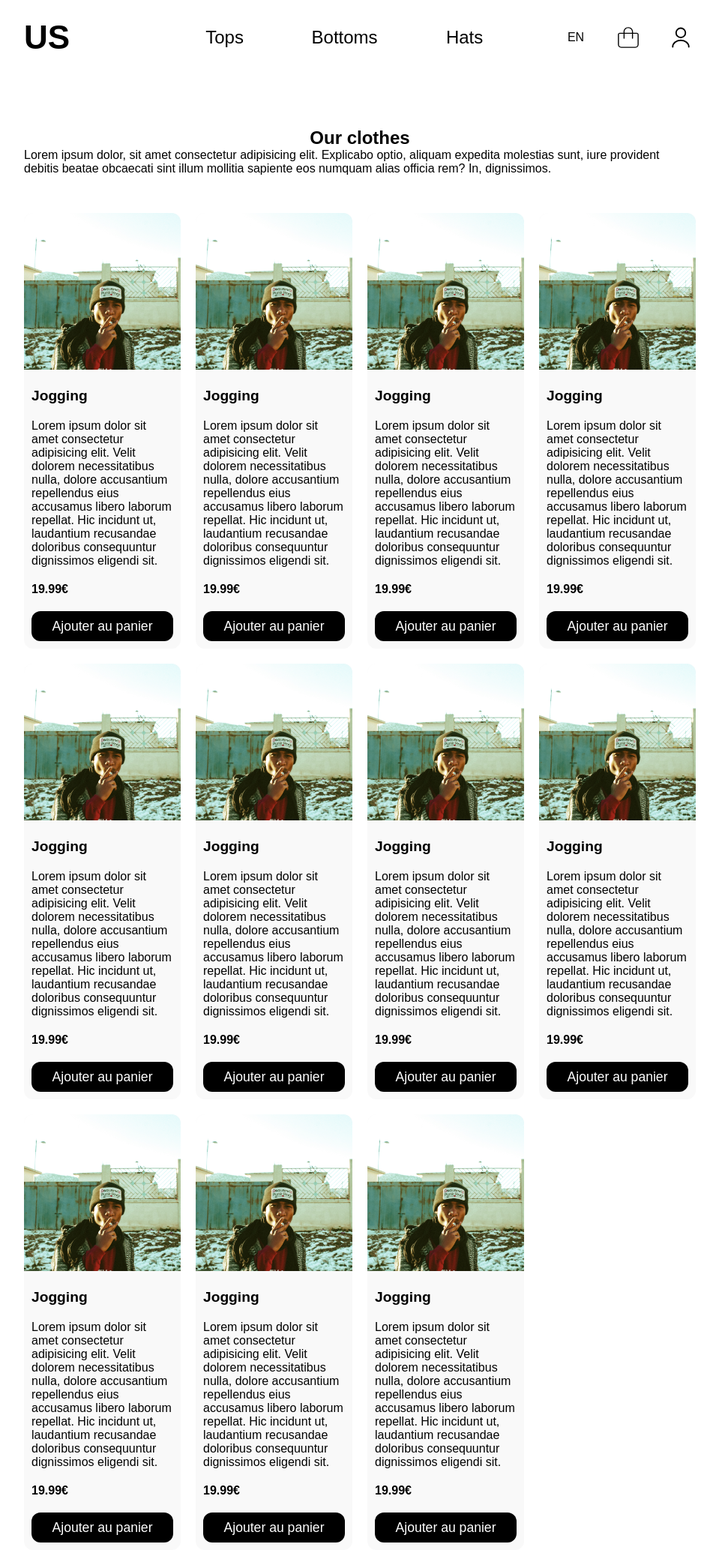
After one commit to ethannicolle/projet-philiance, a PHP site: page /produits.html in a window 1280 px wide. The commit adds this page. Shown: the whole page at 75% size, without its empty margins (160-1119 px from the left). Run offline with PHP 8.4, Linux system fonts and the light colour scheme.

Commit message:
More changes

```diff
--- /dev/null
+++ b/produits.html
@@ -0,0 +1,196 @@
+<!DOCTYPE html>
+<html>
+
+<head>
+    <meta charset="UTF-8">
+    <meta name="viewport" content="width=device-width, initial-scale=1.0">
+    <title>US Streetwear</title>
+    <link rel="stylesheet" href="style.css">
+</head>
+
+<body>
+
+    <header>
+        <nav>
+            <div class="top-nav-container">
+                <div class="logo">
+                    <h2>US</h2>
+                </div>
+                <div class="hamburger-container">
+                    <div class="hamburger"></div>
+                </div>
+            </div>
+            <div class="menu">
+                <ul class="menu-list">
+                    <li class="list-items" id="translate" data-type="haut" onclick="location.href='/produits.html?type=haut'"></li>
+                    <li class="list-items" id="translate" data-type="bas" onclick="location.href='/produits.html?type=bas'"></li>
+                    <li class="list-items" id="translate" data-type="chapeau" onclick="location.href='/produits.html?type=chapeau'"></li>
+                </ul>
+            </div>
+            <div class="right-menu">
+                <ul class="menu-list">
+                    <li class="list-items toggle-menu">
+                        <span class="lang" id="translate" data-type="lang"></span>
+                        <ul class="sub-menu lang-selector">
+                            <li class="sub-items french">Français</li>
+                            <li class="sub-items english">English</li>
+                        </ul>
+                    </li>
+                    <li class="list-items">
+                        <svg width="30px" height="30px" viewBox="0 0 32 32" version="1.1"
+                            xmlns="http://www.w3.org/2000/svg">
+                            <path
+                                d="M28 9.25h-5.25v-1.117c0.004-0.087 0.006-0.189 0.006-0.292 0-3.643-2.953-6.596-6.596-6.596-0.082 0-0.164 0.002-0.246 0.004l0.012-0c-0.035-0.001-0.076-0.001-0.117-0.001-3.627 0-6.568 2.941-6.568 6.568 0 0.114 0.003 0.226 0.009 0.338l-0.001-0.016v1.111h-5.25c-1.518 0.002-2.748 1.232-2.75 2.75v14c0.003 2.622 2.128 4.747 4.75 4.75h20c2.622-0.003 4.747-2.128 4.75-4.75v-14c-0.002-1.518-1.232-2.748-2.75-2.75h-0zM10.75 8.133c-0.007-0.096-0.010-0.208-0.010-0.322 0-2.797 2.267-5.064 5.064-5.064 0.047 0 0.095 0.001 0.142 0.002l-0.007-0c0.066-0.003 0.143-0.005 0.22-0.005 2.816 0 5.1 2.283 5.1 5.1 0 0.104-0.003 0.207-0.009 0.309l0.001-0.014v1.111h-10.5zM29.25 26c-0.001 1.794-1.456 3.249-3.25 3.25h-20c-1.794-0.002-3.248-1.456-3.25-3.25v-14c0.001-0.69 0.56-1.249 1.25-1.25h5.25v6.25c0 0.414 0.336 0.75 0.75 0.75s0.75-0.336 0.75-0.75v0-6.25h10.5v6.25c0 0.414 0.336 0.75 0.75 0.75s0.75-0.336 0.75-0.75v0-6.25h5.25c0.69 0.001 1.249 0.56 1.25 1.25v0z">
+                            </path>
+                        </svg>
+                    </li>
+                    <li class="list-items">
+                        <svg width="30px" height="30px" viewBox="0 0 24 24" fill="none"
+                            xmlns="http://www.w3.org/2000/svg">
+                            <path
+                                d="M12 12C14.7614 12 17 9.76142 17 7C17 4.23858 14.7614 2 12 2C9.23858 2 7 4.23858 7 7C7 9.76142 9.23858 12 12 12Z"
+                                stroke-width="1.5" stroke-linecap="round" stroke-linejoin="round" />
+                            <path
+                                d="M20.5899 22C20.5899 18.13 16.7399 15 11.9999 15C7.25991 15 3.40991 18.13 3.40991 22"
+                                stroke-width="1.5" stroke-linecap="round" stroke-linejoin="round" />
+                        </svg>
+                    </li>
+                </ul>
+            </div>
+        </nav>
+    </header>
+
+    <main>
+        <section class="products">
+            <h1 id="translate" data-type="vetements">Nos vêtements</h1>
+            <p>Lorem ipsum dolor, sit amet consectetur adipisicing elit. Explicabo optio, aliquam expedita molestias sunt, iure provident debitis beatae obcaecati sint illum mollitia sapiente eos numquam alias officia rem? In, dignissimos.</p>
+            <div class="product-card-container">
+                <div class="product-card">
+                    <div class="product-img">
+                        <img src="./assets/img/product.jpg" alt="">
+                    </div>
+                    <div class="product-card-bottom">
+                        <span class="name">Jogging</span>
+                        <p class="description">Lorem ipsum dolor sit amet consectetur adipisicing elit. Velit dolorem necessitatibus nulla, dolore accusantium repellendus eius accusamus libero laborum repellat. Hic incidunt ut, laudantium recusandae doloribus consequuntur dignissimos eligendi sit.</p>
+                        <span class="price">19.99€</span>
+                        <a href="#" class="add-to-cart">Ajouter au panier</a>
+                    </div>
+                </div>
+                <div class="product-card">
+                    <div class="product-img">
+                        <img src="./assets/img/product.jpg" alt="">
+                    </div>
+                    <div class="product-card-bottom">
+                        <span class="name">Jogging</span>
+                        <p class="description">Lorem ipsum dolor sit amet consectetur adipisicing elit. Velit dolorem necessitatibus nulla, dolore accusantium repellendus eius accusamus libero laborum repellat. Hic incidunt ut, laudantium recusandae doloribus consequuntur dignissimos eligendi sit.</p>
+                        <span class="price">19.99€</span>
+                        <a href="#" class="add-to-cart">Ajouter au panier</a>
+                    </div>
+                </div>
+                <div class="product-card">
+                    <div class="product-img">
+                        <img src="./assets/img/product.jpg" alt="">
+                    </div>
+                    <div class="product-card-bottom">
+                        <span class="name">Jogging</span>
+                        <p class="description">Lorem ipsum dolor sit amet consectetur adipisicing elit. Velit dolorem necessitatibus nulla, dolore accusantium repellendus eius accusamus libero laborum repellat. Hic incidunt ut, laudantium recusandae doloribus consequuntur dignissimos eligendi sit.</p>
+                        <span class="price">19.99€</span>
+                        <a href="#" class="add-to-cart">Ajouter au panier</a>
+                    </div>
+                </div>
+                <div class="product-card">
+                    <div class="product-img">
+                        <img src="./assets/img/product.jpg" alt="">
+                    </div>
+                    <div class="product-card-bottom">
+                        <span class="name">Jogging</span>
+                        <p class="description">Lorem ipsum dolor sit amet consectetur adipisicing elit. Velit dolorem necessitatibus nulla, dolore accusantium repellendus eius accusamus libero laborum repellat. Hic incidunt ut, laudantium recusandae doloribus consequuntur dignissimos eligendi sit.</p>
+                        <span class="price">19.99€</span>
+                        <a href="#" class="add-to-cart">Ajouter au panier</a>
+                    </div>
+                </div>
+                <div class="product-card">
+                    <div class="product-img">
+                        <img src="./assets/img/product.jpg" alt="">
+                    </div>
+                    <div class="product-card-bottom">
+                        <span class="name">Jogging</span>
+                        <p class="description">Lorem ipsum dolor sit amet consectetur adipisicing elit. Velit dolorem necessitatibus nulla, dolore accusantium repellendus eius accusamus libero laborum repellat. Hic incidunt ut, laudantium recusandae doloribus consequuntur dignissimos eligendi sit.</p>
+                        <span class="price">19.99€</span>
+                        <a href="#" class="add-to-cart">Ajouter au panier</a>
+                    </div>
+                </div>
+                <div class="product-card">
+                    <div class="product-img">
+                        <img src="./assets/img/product.jpg" alt="">
+                    </div>
+                    <div class="product-card-bottom">
+                        <span class="name">Jogging</span>
+                        <p class="description">Lorem ipsum dolor sit amet consectetur adipisicing elit. Velit dolorem necessitatibus nulla, dolore accusantium repellendus eius accusamus libero laborum repellat. Hic incidunt ut, laudantium recusandae doloribus consequuntur dignissimos eligendi sit.</p>
+                        <span class="price">19.99€</span>
+                        <a href="#" class="add-to-cart">Ajouter au panier</a>
+                    </div>
+                </div>
+                <div class="product-card">
+                    <div class="product-img">
+                        <img src="./assets/img/product.jpg" alt="">
+                    </div>
+                    <div class="product-card-bottom">
+                        <span class="name">Jogging</span>
+                        <p class="description">Lorem ipsum dolor sit amet consectetur adipisicing elit. Velit dolorem necessitatibus nulla, dolore accusantium repellendus eius accusamus libero laborum repellat. Hic incidunt ut, laudantium recusandae doloribus consequuntur dignissimos eligendi sit.</p>
+                        <span class="price">19.99€</span>
+                        <a href="#" class="add-to-cart">Ajouter au panier</a>
+                    </div>
+                </div>
+                <div class="product-card">
+                    <div class="product-img">
+                        <img src="./assets/img/product.jpg" alt="">
+                    </div>
+                    <div class="product-card-bottom">
+                        <span class="name">Jogging</span>
+                        <p class="description">Lorem ipsum dolor sit amet consectetur adipisicing elit. Velit dolorem necessitatibus nulla, dolore accusantium repellendus eius accusamus libero laborum repellat. Hic incidunt ut, laudantium recusandae doloribus consequuntur dignissimos eligendi sit.</p>
+                        <span class="price">19.99€</span>
+                        <a href="#" class="add-to-cart">Ajouter au panier</a>
+                    </div>
+                </div>
+                <div class="product-card">
+                    <div class="product-img">
+                        <img src="./assets/img/product.jpg" alt="">
+                    </div>
+                    <div class="product-card-bottom">
+                        <span class="name">Jogging</span>
+                        <p class="description">Lorem ipsum dolor sit amet consectetur adipisicing elit. Velit dolorem necessitatibus nulla, dolore accusantium repellendus eius accusamus libero laborum repellat. Hic incidunt ut, laudantium recusandae doloribus consequuntur dignissimos eligendi sit.</p>
+                        <span class="price">19.99€</span>
+                        <a href="#" class="add-to-cart">Ajouter au panier</a>
+                    </div>
+                </div>
+                <div class="product-card">
+                    <div class="product-img">
+                        <img src="./assets/img/product.jpg" alt="">
+                    </div>
+                    <div class="product-card-bottom">
+                        <span class="name">Jogging</span>
+                        <p class="description">Lorem ipsum dolor sit amet consectetur adipisicing elit. Velit dolorem necessitatibus nulla, dolore accusantium repellendus eius accusamus libero laborum repellat. Hic incidunt ut, laudantium recusandae doloribus consequuntur dignissimos eligendi sit.</p>
+                        <span class="price">19.99€</span>
+                        <a href="#" class="add-to-cart">Ajouter au panier</a>
+                    </div>
+                </div>
+                <div class="product-card">
+                    <div class="product-img">
+                        <img src="./assets/img/product.jpg" alt="">
+                    </div>
+                    <div class="product-card-bottom">
+                        <span class="name">Jogging</span>
+                        <p class="description">Lorem ipsum dolor sit amet consectetur adipisicing elit. Velit dolorem necessitatibus nulla, dolore accusantium repellendus eius accusamus libero laborum repellat. Hic incidunt ut, laudantium recusandae doloribus consequuntur dignissimos eligendi sit.</p>
+                        <span class="price">19.99€</span>
+                        <a href="#" class="add-to-cart">Ajouter au panier</a>
+                    </div>
+                </div>
+            </div>
+
+        </section>
+    </main>
+
+    <script src="script.js"></script>
+</body>
+</html>
--- a/script.js
+++ b/script.js
@@ -7,13 +7,15 @@ let langs = {
         'lang': 'EN',
         'haut': 'Tops',
         'bas': 'Bottoms',
-        'chapeau': 'Hats'
+        'chapeau': 'Hats',
+        'vetements': 'Our clothes'
     },
     'fr': {
         'lang': 'FR',
         'haut': 'Haut',
         'bas': 'Bas',
-        'chapeau': 'Chapeau'
+        'chapeau': 'Chapeau',
+        'vetements': 'Nos vêtements'
     }
 }
 
--- a/style.css
+++ b/style.css
@@ -103,6 +103,7 @@ li {
     flex-direction: column;
     top: 50px;
     border: 1px solid black;
+    z-index: 10;
 }
 
 
@@ -117,6 +118,82 @@ li.sub-items:hover {
 
 .sub-menu-show {
     display: flex;
+}
+
+.hero-section {
+    position: relative;
+    width: 100%;
+    height: calc(100svh - 100px);
+}
+
+.hero-text{
+    position: absolute;
+    color: white;
+    font-size: 2.25rem;
+    top: 2px;
+    right: 2px;
+}
+
+.products {
+    margin-top: 70px;
+    width: 100%;
+    height: calc(100svh - 100px);
+    display: flex;
+    align-items: center;
+    flex-direction: column;
+}
+
+.product-card-container {
+    display: grid;
+    height: 100%;
+    padding-top: 50px;
+    grid-template-columns: repeat(4, 1fr);
+    gap: 20px;
+}
+
+.product-card {
+    display: flex;
+    flex-direction: column;
+    gap: 10px;
+    background-color: rgba(128, 128, 128, 0.05);
+    border-radius: 12px;
+}
+
+.product-card-bottom {
+    display: flex;
+    padding: 10px;
+    flex-direction: column;
+    gap: 20px;
+}
+
+.product-card-bottom .name {
+    font-weight: 600;
+    font-size: 1.2rem;
+}
+
+.product-card-bottom .price {
+    font-weight: 600;
+}
+
+.product-card-bottom .add-to-cart {
+    width: 100%;
+    height: 40px;
+    font-size: 1.1rem;
+    color: white;
+    text-decoration: none;
+    display: flex;
+    justify-content: center;
+    align-items: center;
+    background-color: black;
+    border-radius: 12px;
+}
+
+
+.product-img img {
+    width: 100%;
+    border-radius: 12px;
+    border-bottom-left-radius: 0;
+    border-bottom-right-radius: 0;
 }
 
 @media screen and (max-width: 1200px) {
```
Also changed, not shown: index.html (+11 -4 lines), assets/img/banner.jpg (added), assets/img/product.jpg (added).
